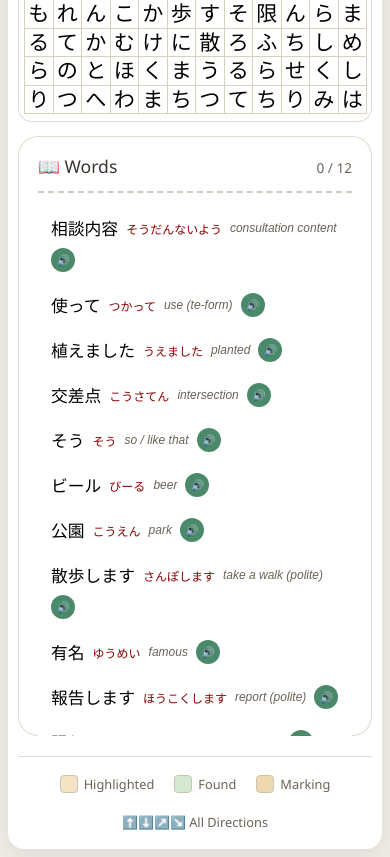
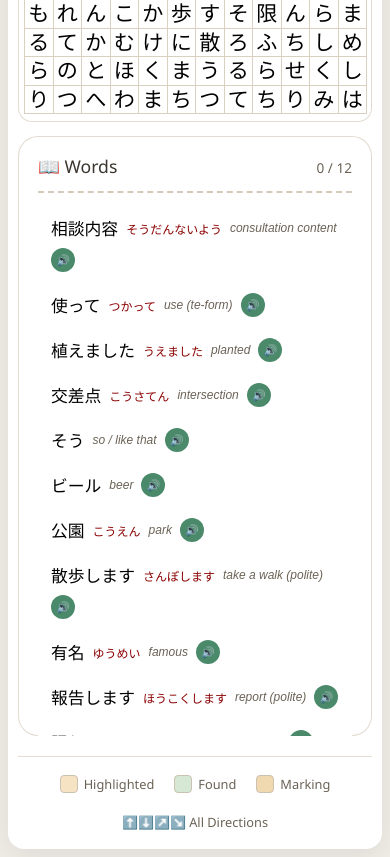
Before and after one commit to ACG-Applications/n5-word-search, a plain HTML site: page index.html in a window 390 px wide. Shown: the part 503-1360 px from the top of the page. Drawn offline with Linux system fonts and the light colour scheme.

Commit message:
fix: do not print a reading next to kana-only words in the Words list
The list rendered entry.reading unconditionally, so words that are already phonetic were
labelled with themselves: ビール ビール, トイレ トイレ, して して, どんな どんな. The
dictionary stores a reading equal to the word for kana entries, so the reading column was
duplicating the word for no benefit.

The reading span is now only emitted when the word contains kanji (U+4E00-U+9FAF or the
U+3400-U+4DBF extension) and the reading differs from the word itself. Kanji words keep
their reading exactly as before - 心臓 しんぞう, 毎晩 まいばん, 行った いった - and the
Furigana toggle still hides them all when switched off.

Verified with a DOM probe over a generated puzzle: 12 words, 10 readings shown, 0 where
the reading equals the word, 0 kana-only words carrying a reading, 0 kanji words missing
one. Visual check at 900x1000 shows トイレ / メール / して / ながら with no reading while
心臓 / 子供 / 帰って / 毎晩 / 行った keep theirs.

Cache bumped to n5-word-search-v6.

```diff
--- a/index.html
+++ b/index.html
@@ -1702,11 +1702,20 @@
 
             const readingClass = showFurigana ? '' : 'hidden';
 
+            // Kana is already its own reading, so a reading is only useful for words
+            // that contain kanji (ビール -> ビール is noise, 東京 -> とうきょう is not).
+            const wordHasKanji =
+                /[\u4e00-\u9faf\u3400-\u4dbf]/.test(entry.word);
+            const readingHtml =
+                wordHasKanji && entry.reading && entry.reading !== entry.word
+                    ? `<span class="word-reading ${readingClass}">${entry.reading}</span>`
+                    : '';
+
             html += `<li class="${found ? 'found' : ''} ${active ? 'active' : ''}"
                          data-word="${entry.word}">
                 <div class="word-main">
                     <span class="word-kanji">${entry.word}</span>
-                    <span class="word-reading ${readingClass}">${entry.reading}</span>
+                    ${readingHtml}
                     <span class="word-meaning">${entry.meaning}</span>
                     <button class="tts-btn-small tts-btn-word" data-tts="${entry.word}" data-lang="ja-JP" title="🔊 Listen to word">🔊</button>
                 </div>
--- a/sw.js
+++ b/sw.js
@@ -1,5 +1,5 @@
 // Service Worker for N5 Word Search PWA
-const CACHE_NAME = 'n5-word-search-v5';
+const CACHE_NAME = 'n5-word-search-v6';
 const ASSETS_TO_CACHE = [
   './',
   './index.html',
```
